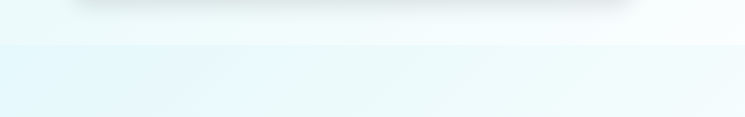
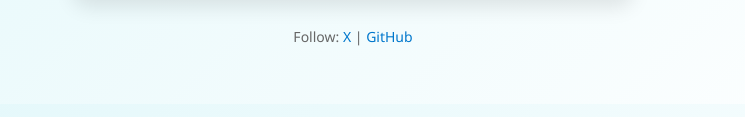
Before and after one commit to anomalous254/online-radio, a plain HTML site: page index.html in a window 1280 px wide. Shown: the part 341-458 px from the top of the page, without its empty margins (287-1032 px from the left). Drawn offline with Linux system fonts and the light colour scheme.

Commit message:
added footer

```diff
--- a/index.html
+++ b/index.html
@@ -48,6 +48,15 @@
     <p style="font-size: 14px; color: #888; margin-top: 10px;">Choose your vibe and let the beats flow 🎶</p>
   </div>
 
+    <!-- Footer -->
+  <footer style="max-width: 500px; margin: 30px auto; text-align: center; font-size: 14px; color: #666;">
+    <p>
+      Follow:
+      <a href="https://x.com/anomalous254" target="_blank" style="color: #0077cc; text-decoration: none;">X</a> |
+      <a href="https://github.com/anomalous254" target="_blank" style="color: #0077cc; text-decoration: none;">GitHub</a>
+    </p>
+  </footer>
+
   <script>
     const audio = document.getElementById('audio');
     const selector = document.getElementById('selector');
```
